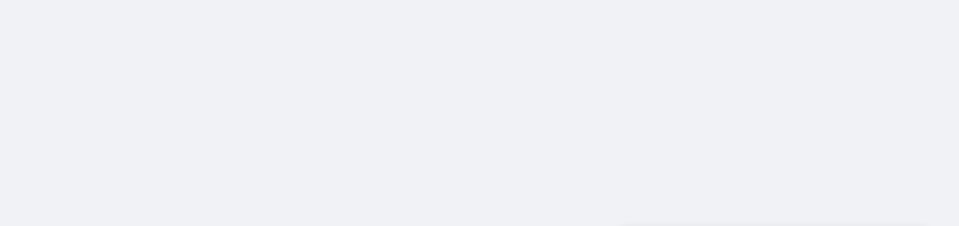
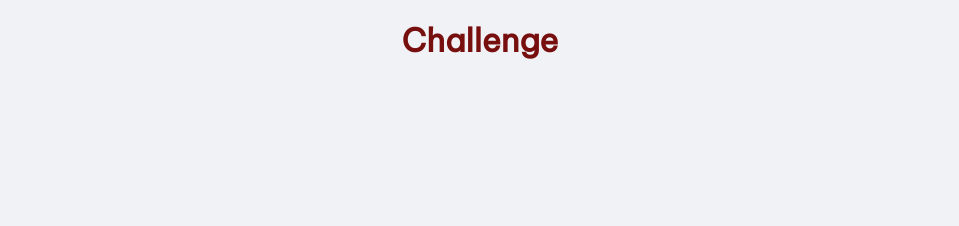
Before and after one commit to BT-AhmedCoding07/Challenge-Dev-Back-Simplon-Auth-Facebook, a plain HTML site: page index.html in a window 1280 px wide. Shown: the top 226 px of the page, without its empty margins (160-1119 px from the left). Drawn offline with Linux system fonts and the light colour scheme.

Commit message:
Add to title h1

```diff
--- a/index.html
+++ b/index.html
@@ -7,6 +7,7 @@
     <link rel="stylesheet" href="style.css">
 </head>
 <body>
+    <h1>Challenge</h1>
     <section class="container">
         <div class="title">
             <img src="img/facebook-logo-rm.png" alt="">
```
